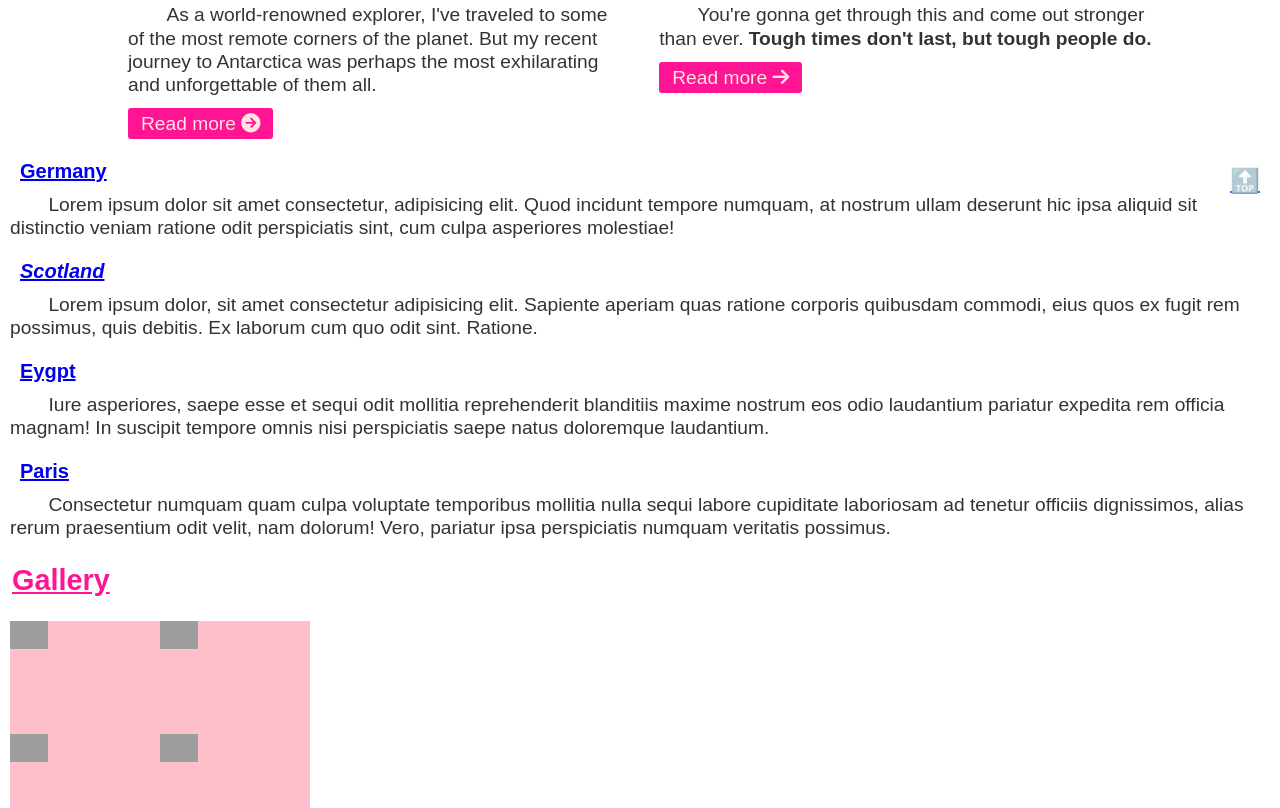
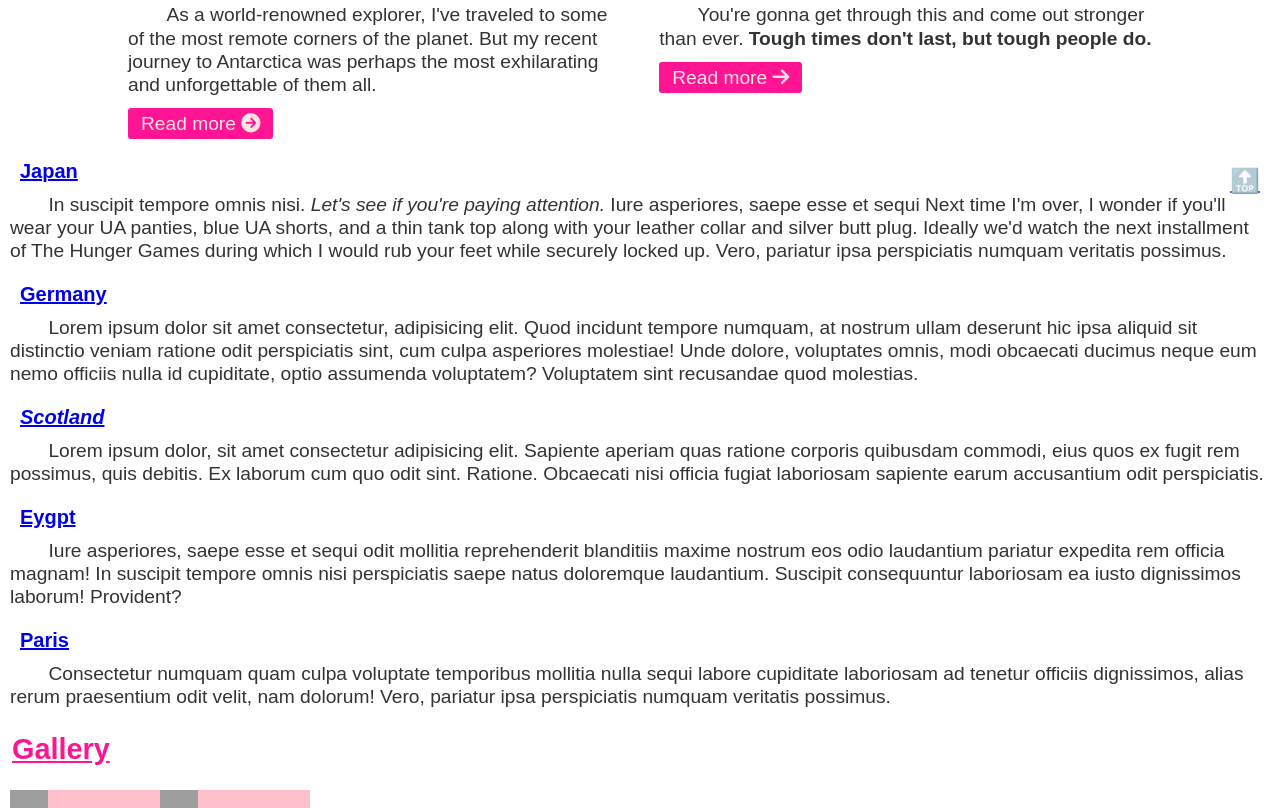
Before and after one commit to joshlawton/april-udacity-blog, a plain HTML site: page index.html in a window 1280 px wide. Shown: the part 584-1392 px from the top of the page. Drawn offline with Linux system fonts and the light colour scheme; grey boxes are pictures that could not be loaded.

Commit message:
Bug fixes

```diff
--- a/index.html
+++ b/index.html
@@ -47,21 +47,25 @@
       </section>
       <section class="articles">
         <article>
+          <h3><a href="#"><strong>Japan</strong></a></h3>
+          <p>In suscipit tempore omnis nisi. <em>Let's see if you're paying attention.</em> Iure asperiores, saepe esse et sequi Next time I'm over, I wonder if you'll wear your UA panties, blue UA shorts, and a thin tank top along with your leather collar and silver butt plug. Ideally we'd watch the next installment of The Hunger Games during which I would rub your feet while securely locked up. Vero, pariatur ipsa perspiciatis numquam veritatis possimus.</p>
+        </article>
+        <article>
           <h3><a href="#"><strong>Germany</strong></a></h3>
           <p>Lorem ipsum dolor sit amet consectetur, adipisicing elit. Quod incidunt tempore numquam, at nostrum ullam
             deserunt hic ipsa aliquid sit distinctio veniam ratione odit perspiciatis sint, cum culpa asperiores
-            molestiae!</p>
+            molestiae! Unde dolore, voluptates omnis, modi obcaecati ducimus neque eum nemo officiis nulla id cupiditate, optio assumenda voluptatem? Voluptatem sint recusandae quod molestias.</p>
         </article>
         <article>
           <h3><a href="#"><i>Scotland</i></a></h3>
           <p>Lorem ipsum dolor, sit amet consectetur adipisicing elit. Sapiente aperiam quas ratione corporis
-            quibusdam commodi, eius quos ex fugit rem possimus, quis debitis. Ex laborum cum quo odit sint. Ratione.</p>
+            quibusdam commodi, eius quos ex fugit rem possimus, quis debitis. Ex laborum cum quo odit sint. Ratione. Obcaecati nisi officia fugiat laboriosam sapiente earum accusantium odit perspiciatis.</p>
         </article>
         <article>
           <h3><a href="#">Eygpt</a></h3>
           <p>Iure asperiores, saepe esse et sequi odit mollitia reprehenderit blanditiis maxime nostrum eos odio
             laudantium pariatur expedita rem officia magnam! In suscipit tempore omnis nisi perspiciatis saepe natus
-            doloremque laudantium.</p>
+            doloremque laudantium. Suscipit consequuntur laboriosam ea iusto dignissimos laborum! Provident?</p>
         </article>
         <article>
           <h3><a href="#"><u>Paris</u></a></h3>
```
